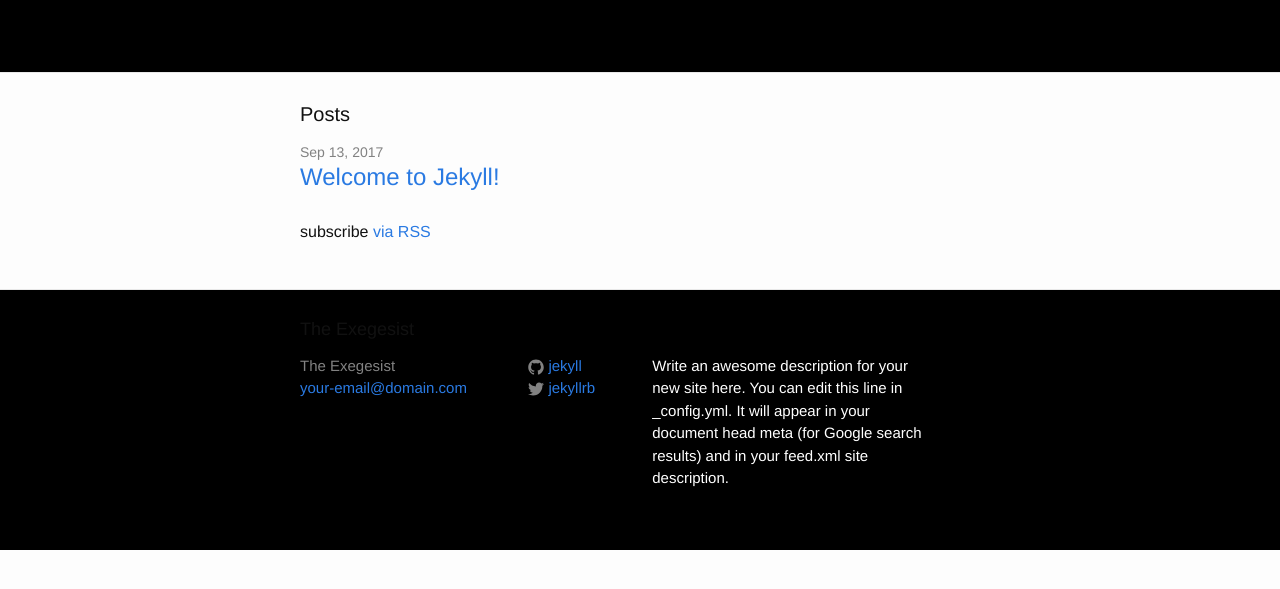
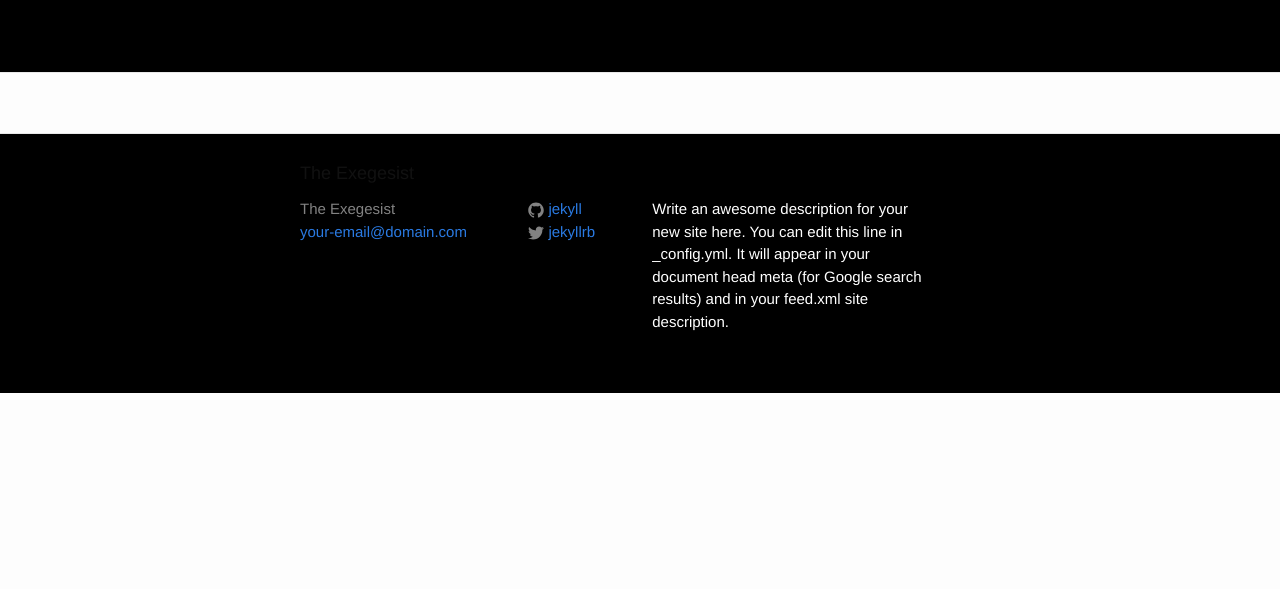
Before and after one commit to doulosiyxy/theexegesist, a Jekyll site: the page built from index.html, in a window 1280 px wide. Shown: the top 589 px of the page. Built offline with Jekyll 4.4.1, drawn with Linux system fonts in a browser that asks for light colours; nearby versions of some CDN libraries.

Commit message:
Update index.html

```diff
--- a/index.html
+++ b/index.html
@@ -2,7 +2,7 @@
 layout: default
 ---
 
-<div class="home">
+<!--<div class="home">
 
   <h1 class="page-heading">Posts</h1>
 
@@ -20,4 +20,4 @@ layout: default
 
   <p class="rss-subscribe">subscribe <a href="{{ "/feed.xml" | prepend: site.baseurl }}">via RSS</a></p>
 
-</div>
+</div>-->
```
